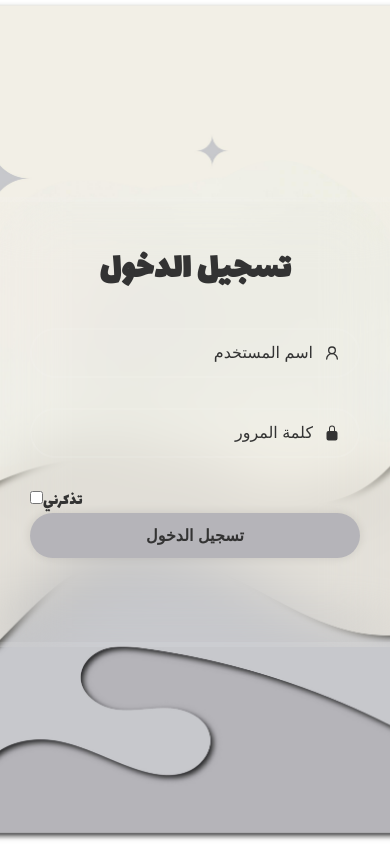
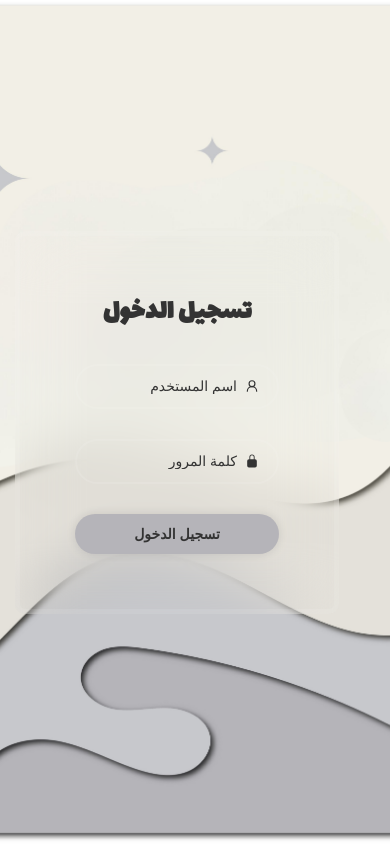
Before and after one commit to RooQaa/Inventory, a React (Create React App) app in the folder client/: page / in a window 390 px wide. Built offline with nearby package versions, Linux system fonts and the light colour scheme.

Commit message:
login page done

```diff
--- a/client/src/Components/LoginPage/LoginPage.css
+++ b/client/src/Components/LoginPage/LoginPage.css
@@ -1,91 +1,156 @@
-.wrapper{
+@import url('https://fonts.googleapis.com/css2?family=Lalezar&display=swap');
+
+* {
+  margin: 0;
+  padding: 0;
+  box-sizing: border-box;
+}
+
+body {
+  font-family: "Lalezar", system-ui;
+  display: flex;
+  justify-content: center;
+  align-items: center;
+  min-height: 100vh;
+  padding: 20px;
+  animation: fadeIn 1.2s ease-in-out;
+}
+
+@keyframes fadeIn {
+  from {
+    opacity: 0;
+    transform: translateY(-15px);
+  }
+  to {
+    opacity: 1;
+    transform: translateY(0);
+  }
+}
+
+.wrapper {
   position: relative;
   width: 420px;
-    height: 450px;
+  height: auto;
   background: transparent;
   border-radius: 10px;
   border: 5px solid rgba(255,255,255,.1);
-    color:
-    #333;
+  color: #333;
   backdrop-filter: blur(30px);
+  padding: 20px;
 }
 
-.wrapper .form-box{
-    width:100%;
+.wrapper .form-box {
+  width: 100%;
   padding: 40px;
+  animation: fadeIn 1s ease-in-out;
 }
 
-.wrapper.active .form-box.login{
-    transition: none;
-    translate: -400px;
-}
-form h1{
+h1 {
   font-size: 36px;
   text-align: center;
-
+  transition: color 0.3s ease-in-out;
 }
 
-form .input-box{
+
+.input-box {
   position: relative;
   margin: 30px 0;
   width: 100%;
   height: 50px;
 }
 
-.input-box input{
+.input-box input {
   width: 100%;
   height: 100%;
   background: transparent;
-    border: none;
-    outline: none;
   border: 2px solid rgba(255,255,255,.1);
   border-radius: 40px;
   font-size: 16px;
   padding: 20px 45px 20px 20px;
   text-align: right;
-    color:
-    #333;
+  color: #333;
+  transition: border 0.4s ease, background 0.4s ease, box-shadow 0.3s ease-in-out;
 }
 
-.input-box input::placeholder{
-    color:
-    #333;
+.input-box input::placeholder {
+  color: #333;
   text-align: right;
 }
 
-.input-box .icon{
+.input-box input:focus {
+  border: 2px solid #b5b4b9;
+  background: rgba(255, 255, 255, 0.1);
+  box-shadow: 0 0 10px rgba(255, 255, 255, 0.3);
+}
+
+.input-box .icon {
   position: absolute;
   right: 20px;
   top: 50%;
   transform: translateY(-50%);
-    font-size:16px;
+  font-size: 16px;
+  transition: transform 0.4s ease-in-out, color 0.4s ease-in-out;
 }
 
-form .remember-me{
-    display: flex;
-    justify-content: space-between;
-    align-items: center;
-    font-size: 14.5px;
-    margin: -15px 0 15px;
+.input-box input:focus + .icon {
+  transform: translateY(-50%) scale(1.2);
+  color: #b5b4b9;
 }
 
-.remember-me label input{
-    accent-color:
-    #b5b4b9;
-    margin-right: 4px;
-}
-
-form button{
+button {
   width: 100%;
   height: 45px;
   border: none;
-    outline: none;
-    background:
-    #b5b4b9;
+  background: #b5b4b9;
   border-radius: 40px;
   box-shadow: 0 0 10px rgba(0,0,0,.1);
   cursor: pointer;
   font-size: 16px;
   color: #333;
   font-weight: 700;
+  transition: all 0.4s ease-in-out;
 }
+
+button:hover {
+  background: #a5a4a8;
+  transform: scale(1.08);
+  box-shadow: 0 0 15px rgba(255, 255, 255, 0.4);
+}
+
+@media (max-width: 480px) {
+  body {
+    padding: 10px;
+  }
+
+  .wrapper {
+    width: 90%;
+    max-width: 420px;
+    padding: 15px;
+  }
+
+  .form-box {
+    padding: 20px;
+  }
+
+  h1 {
+    font-size: 28px;
+  }
+
+  .input-box {
+    height: 45px;
+  }
+
+  .input-box input {
+    font-size: 14px;
+    padding: 15px 40px 15px 15px;
+  }
+
+  .input-box .icon {
+    font-size: 14px;
+  }
+
+  button {
+    height: 40px;
+    font-size: 14px;
+  }
+}
--- a/client/src/Components/LoginPage/LoginPage.jsx
+++ b/client/src/Components/LoginPage/LoginPage.jsx
@@ -16,10 +16,6 @@ const LoginPage = () => {
               <input type="password" placeholder="كلمة المرور" required/>
               <IoLockClosed className='icon' />
             </div>
-            <div classname="remember-me">
-              <input type="checkbox" id="remember-me"/>
-              <label for="remember-me">تذكرني</label>
-            </div>
             <button type="submit">تسجيل الدخول</button>
         </form>
       </div>
```
Lines whose indentation alone changed are shown as unchanged.
